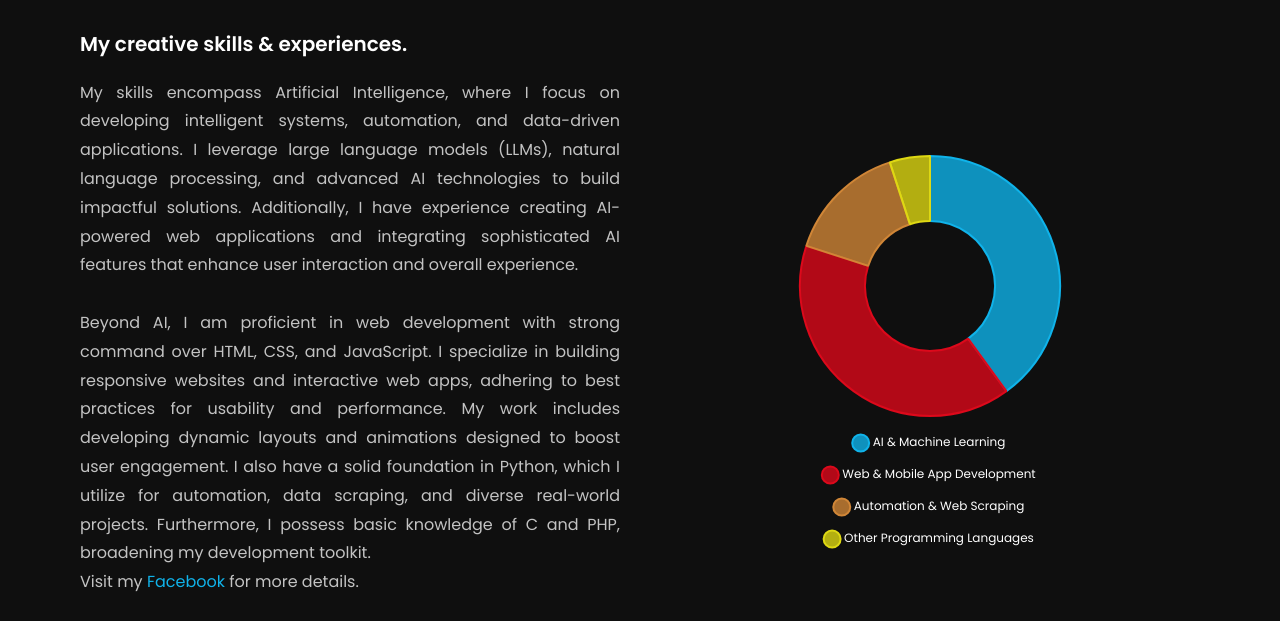
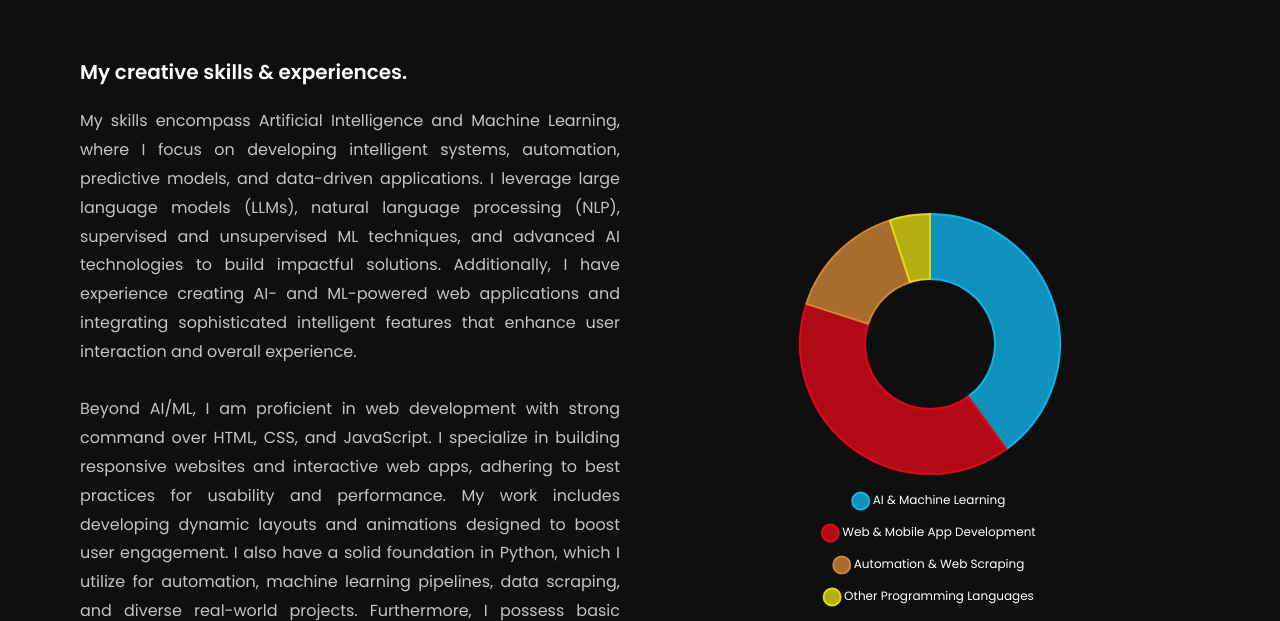
Before and after one commit to satyamshrestha/satyamshrestha.github.io, a website: page index.html in a window 1280 px wide. Shown: the part 1822-2443 px from the top of the page. Drawn offline with nearby package versions, Linux system fonts and the light colour scheme; animation ran at ten frames a second.

Commit message:
Update index.html

```diff
--- a/index.html
+++ b/index.html
@@ -40,7 +40,7 @@
 
 <body>
     <!-- pre loader  -->
-<!--     <div id="preloader">
+    <!-- <div id="preloader">
         <div class="loader-content">
             <div class="loader-circle"></div>
             <div class="loader-text">Loading...</div>
@@ -125,11 +125,12 @@
                 </div>
                 <div class="column right" data-aos="fade-left" data-aos-delay="400">
                     <div class="text">I'm Satyam Shrestha, <span class="typing-2"></span></div>
-                    <p>And I build intelligent systems leveraging Generative AI (GenAI), artificial intelligence, web
-                        development, scripting utilities, scraping, and automation. Passionate about automating tasks
-                        and creating efficient, scalable web solutions, I enjoy tackling complex problems and delivering
-                        impactful results. With a strong foundation in these areas, I continuously learn and apply new
-                        technologies to solve real-world challenges.
+                    <p>And I build intelligent systems leveraging machine learning (ML), Generative AI (GenAI),
+                        artificial intelligence, web development, scripting utilities, scraping, and automation.
+                        Passionate about automating tasks, creating efficient, scalable solutions, and extracting
+                        insights from data, I enjoy tackling complex problems and delivering impactful results. With a
+                        strong foundation in these areas, I continuously learn and apply new technologies to solve
+                        real-world challenges.
                     </p>
                     <div class="about-stats">
                         <div class="stat-item">
@@ -161,18 +162,20 @@
             <div class="skills-content">
                 <div class="column left" data-aos="fade-right" data-aos-delay="200">
                     <div class="text">My creative skills & experiences.</div>
-                    <p>My skills encompass Artificial Intelligence, where I focus on developing intelligent systems,
-                        automation, and data-driven applications. I leverage large language models (LLMs), natural
-                        language processing, and advanced AI technologies to build impactful solutions.
-                        Additionally, I have experience creating AI-powered web applications and integrating
-                        sophisticated AI features that enhance user interaction and overall experience.<br><br>
-                        Beyond AI, I am proficient in web development with strong command over HTML, CSS, and
+                    <p>My skills encompass Artificial Intelligence and Machine Learning, where I focus on developing
+                        intelligent systems, automation, predictive models, and data-driven applications. I leverage
+                        large language models (LLMs), natural language processing (NLP), supervised and unsupervised ML
+                        techniques, and advanced AI technologies to build impactful solutions. Additionally, I have
+                        experience creating AI- and ML-powered web applications and integrating sophisticated
+                        intelligent features that enhance user interaction and overall experience.
+                        <br><br>
+                        Beyond AI/ML, I am proficient in web development with strong command over HTML, CSS, and
                         JavaScript. I specialize in building responsive websites and interactive web apps, adhering to
-                        best practices for usability and performance.
-                        My work includes developing dynamic layouts and animations designed to boost user engagement.
-                        I also have a solid foundation in Python, which I utilize for automation, data scraping, and
-                        diverse real-world projects. Furthermore, I possess basic knowledge of C and PHP, broadening my
-                        development toolkit.<br>
+                        best practices for usability and performance. My work includes developing dynamic layouts and
+                        animations designed to boost user engagement. I also have a solid foundation in Python, which I
+                        utilize for automation, machine learning pipelines, data scraping, and diverse real-world
+                        projects. Furthermore, I possess basic knowledge of C and PHP, broadening my development
+                        toolkit.<br>
                         Visit my <a href="https://www.facebook.com/mesat.shrestha" target="-blank"
                             id="link">Facebook</a> for more details.
                     </p>
```
